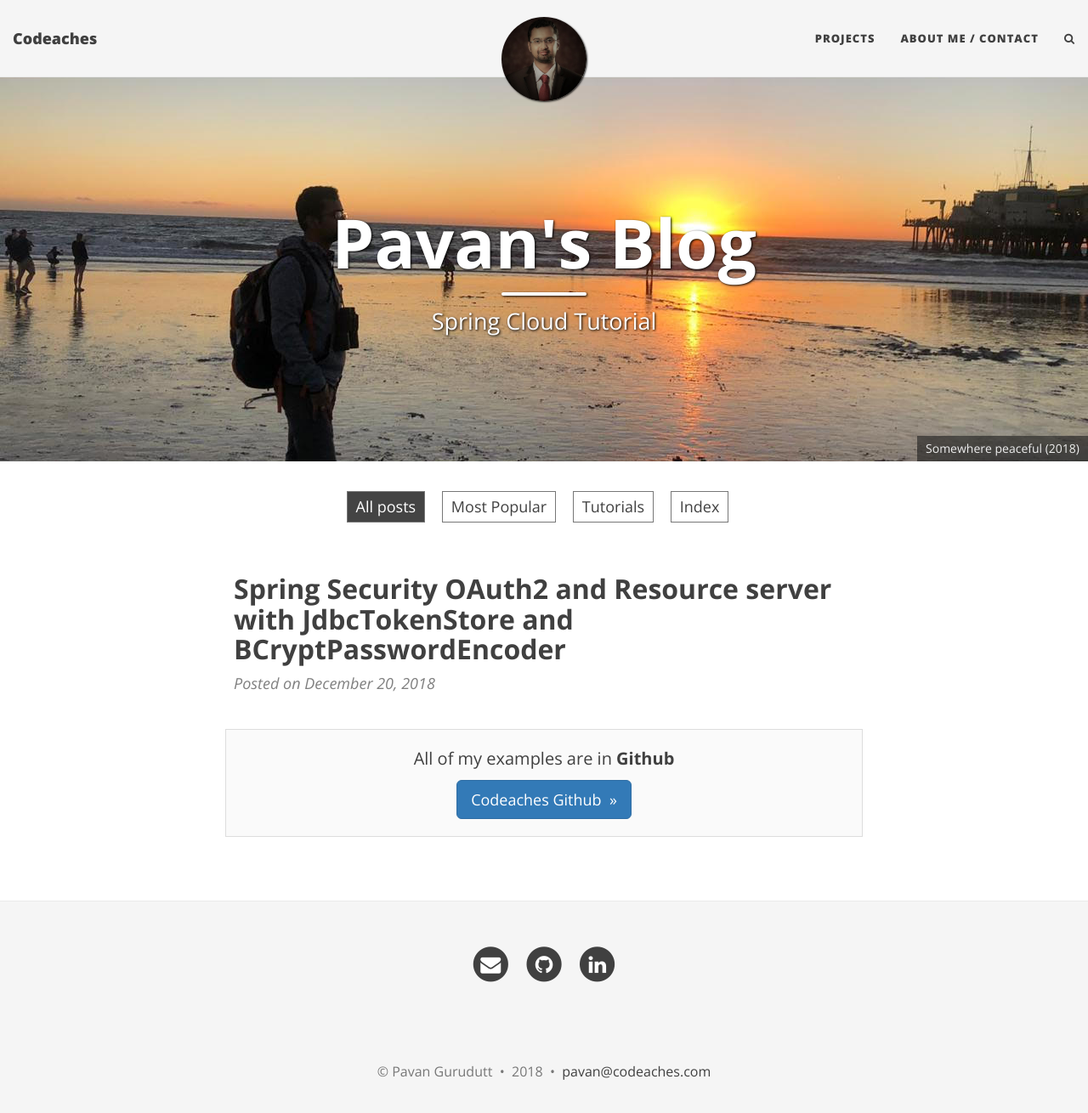
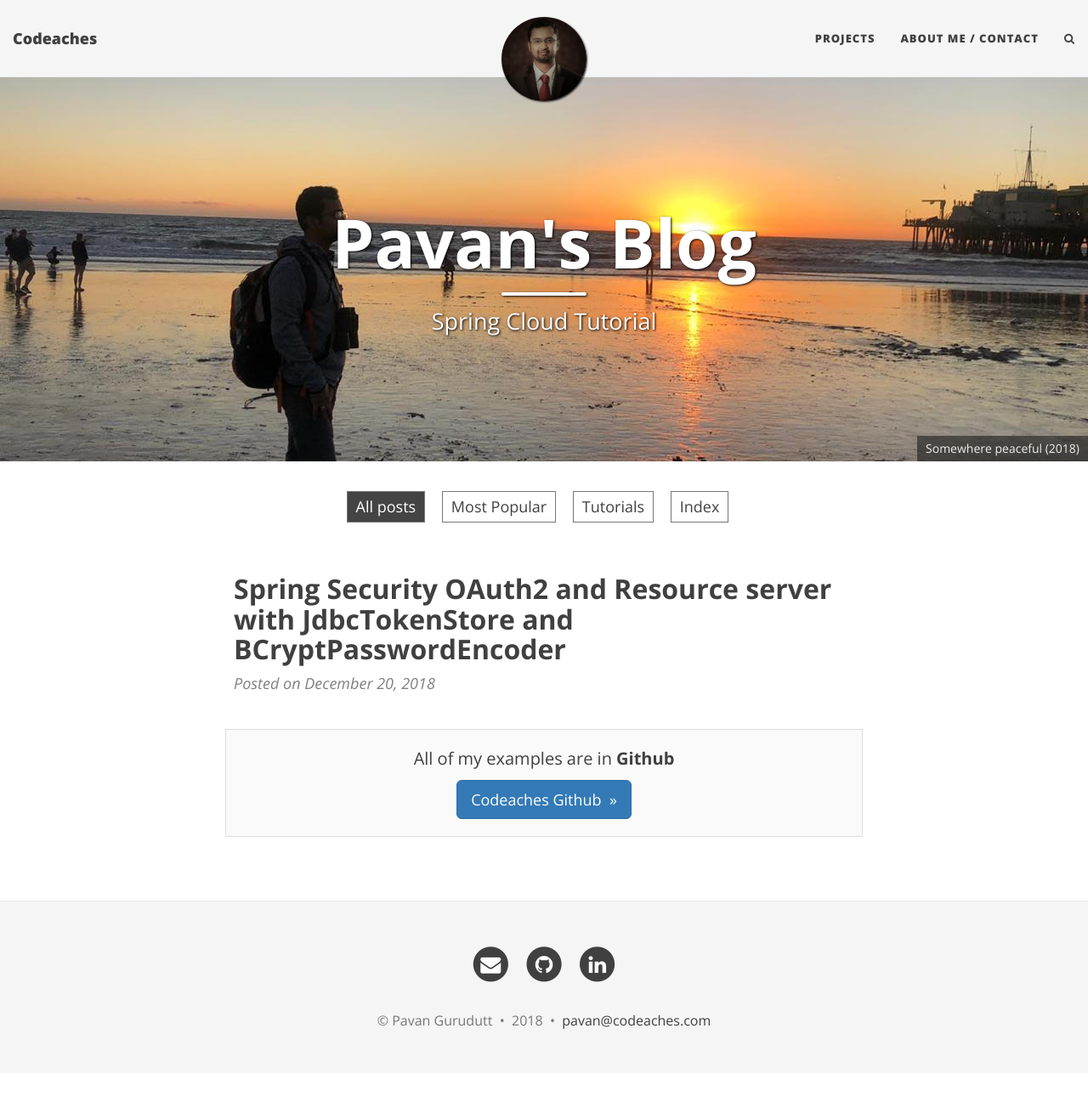
Before and after one commit to codeaches/codeaches.github.io, a Jekyll site: the page built from index.html, in a window 1280 px wide and 1323 px high. Shown: the top 1310 px of the window at 85% size. Built offline with Jekyll 4.4.1, drawn with Linux system fonts in a browser that asks for light colours; nearby versions of some CDN libraries; the list of posts is cut into pages by our own code.

Commit message:
no message

```diff
--- a/css/main.css
+++ b/css/main.css
@@ -11,7 +11,7 @@
 }
 p {
   line-height: 1.5;
-  margin: 90px 0;
+  margin: 30px 0;
 }
 p a {
   text-decoration: underline;
```
